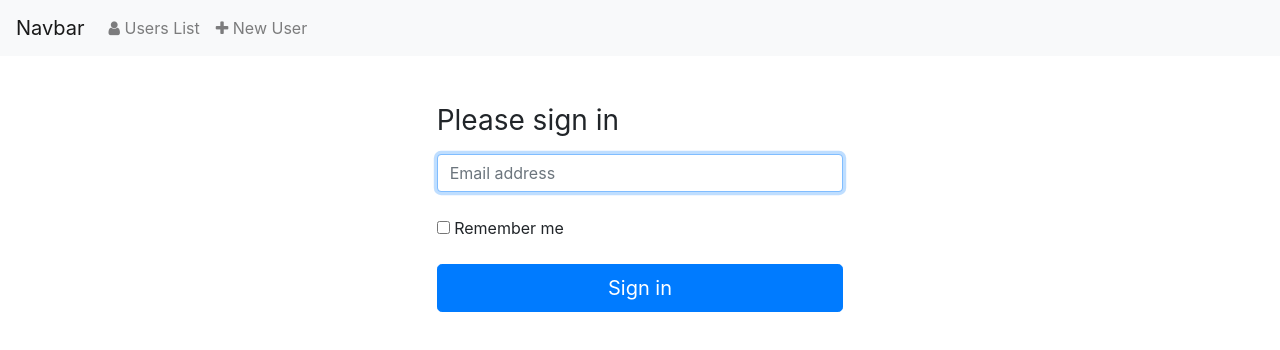
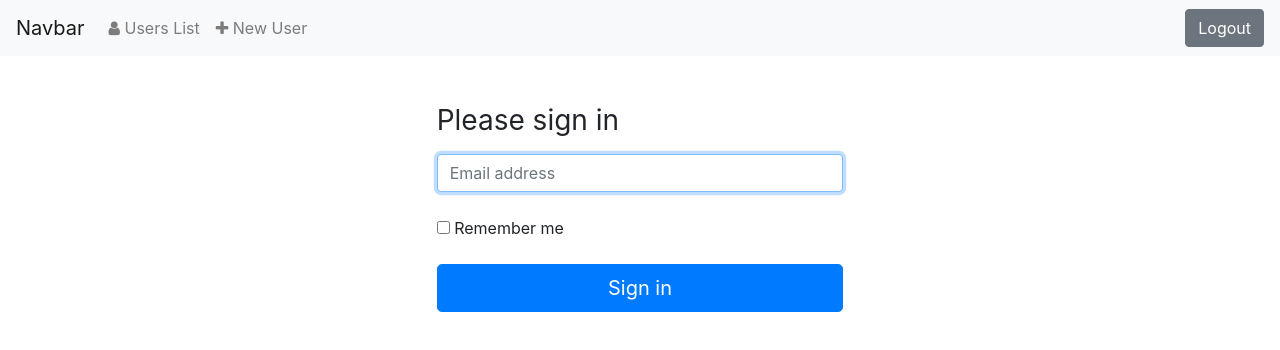
Before and after one commit to AntoninB4440/first-angular-app, an Angular app: page /login in a window 1280 px wide. Shown: the top 350 px of the page. Built offline with nearby package versions, Linux system fonts and the light colour scheme.

Commit message:
Adding logout button + routing

```diff
--- a/src/app/header/header.component.html
+++ b/src/app/header/header.component.html
@@ -5,7 +5,7 @@
         <span class="navbar-toggler-icon"></span>
       </button>
       <div class="collapse navbar-collapse" id="navbarNav">
-        <ul class="navbar-nav">
+        <ul class="navbar-nav mr-auto">
           <li class="nav-item">
             <a class="nav-link" routerLink="users"><i class="fa fa-user"></i> Users List</a>
           </li>
@@ -13,6 +13,7 @@
             <a class="nav-link" routerLink="users/add"><i class="fa fa-plus"></i> New User</a>
           </li>
         </ul>
+        <button type="button" class="btn btn-secondary" (click)="logout()">Logout</button>
       </div>
     </nav>
   </header>
--- a/src/app/header/header.component.ts
+++ b/src/app/header/header.component.ts
@@ -1,4 +1,6 @@
 import { Component, OnInit } from '@angular/core';
+import { Router } from '@angular/router';
+import { ToastrService } from 'ngx-toastr';
 
 @Component({
   selector: 'app-header',
@@ -7,9 +9,17 @@ import { Component, OnInit } from '@angular/core';
 })
 export class HeaderComponent implements OnInit {
 
-  constructor() { }
+  constructor(private router : Router, private toastr: ToastrService) { }
 
   ngOnInit(): void {
   }
 
+  logout() {
+    localStorage.removeItem('token');
+    this.toastr.success('Log out','You will be redirected to the login screen in 2 sec');
+    setTimeout(() => {
+      this.router.navigate(['login']);
+    }, 2000);
+  }
+
 }
```
